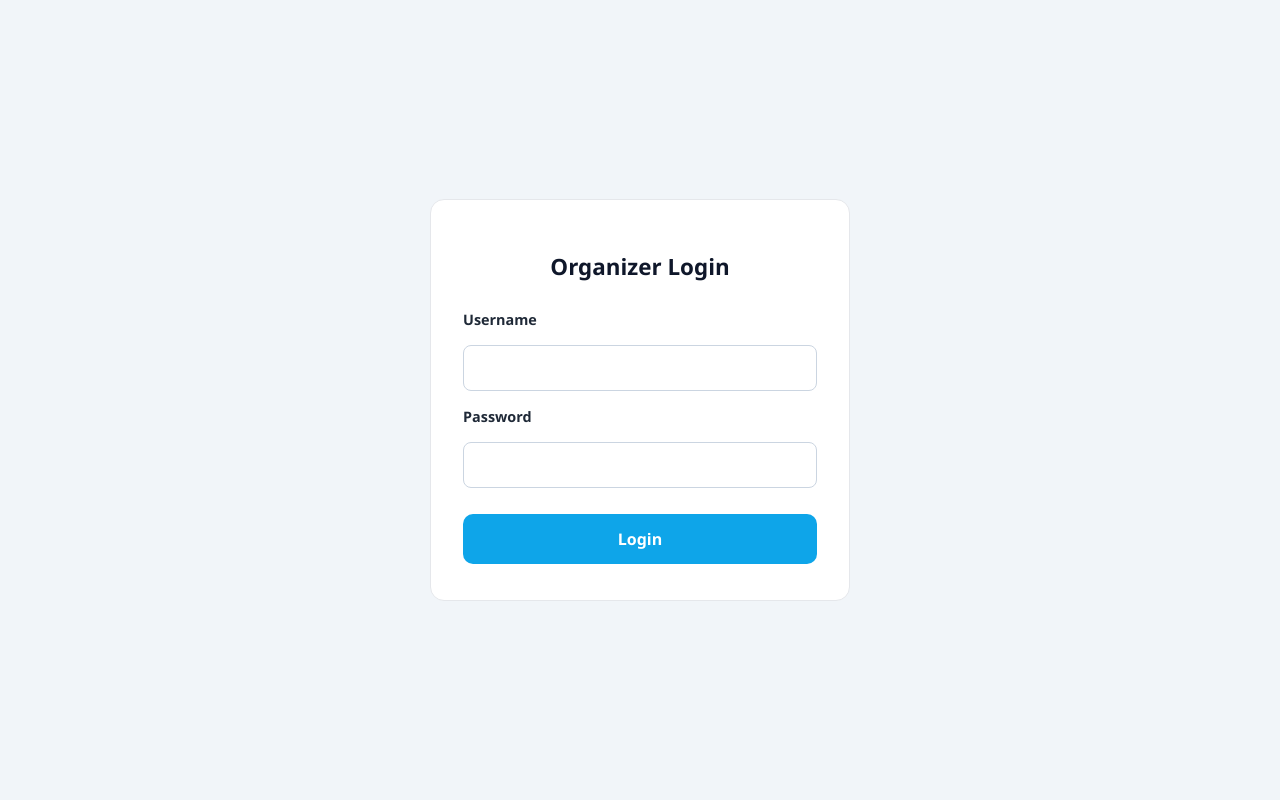
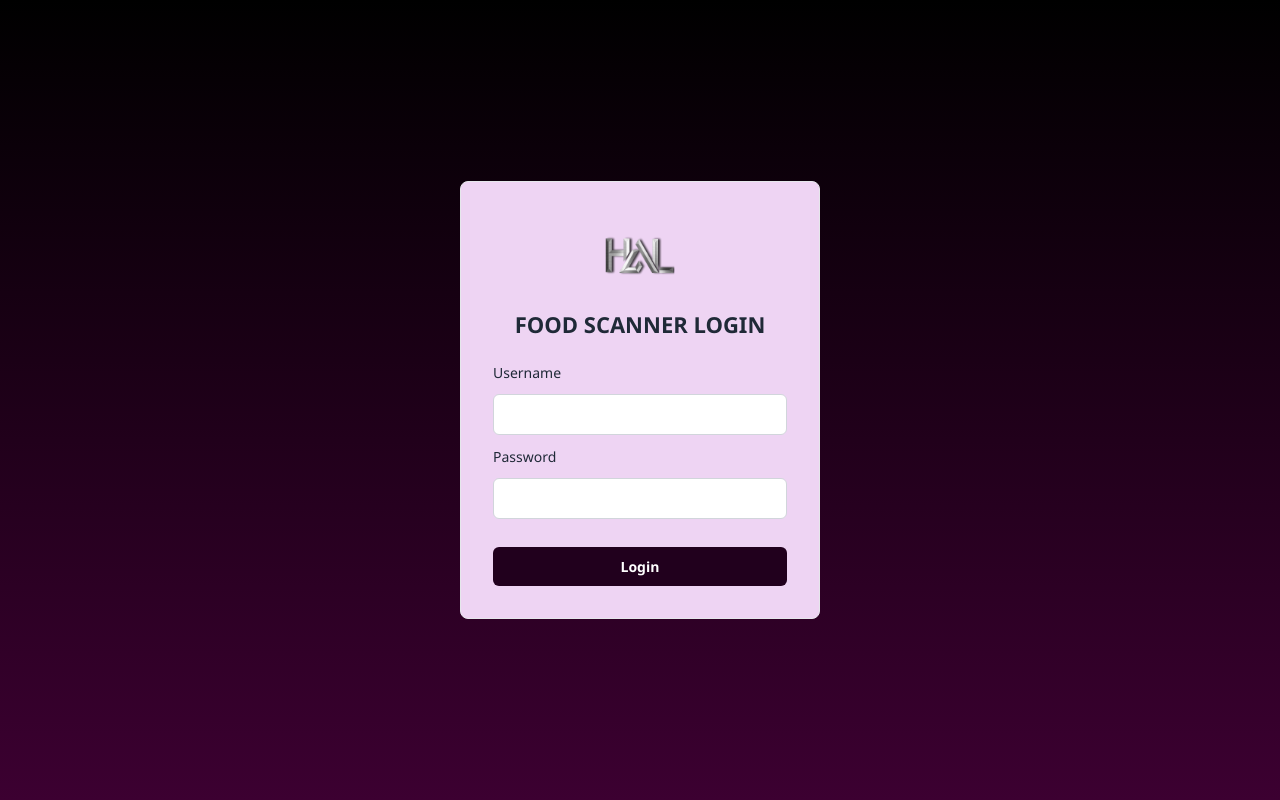
Before and after one commit to Muaaviya-cxd4t/hal-4.0manager, a Flask app: page /coordinator in a window 1280 px wide. Run offline with Flask 3, Linux system fonts and the light colour scheme.

Commit message:
Revise login page styles and content

```diff
--- a/templates/login.html
+++ b/templates/login.html
@@ -1,4 +1,4 @@
-<!DOCTYPE html>
+<!doctype html>
 <html lang="en">
   <head>
     <meta charset="UTF-8" />
@@ -13,77 +13,95 @@
 
       body {
         margin: 0;
-        min-height: 100vh;
+        height: 100vh;
         display: flex;
+        align-items: center;
         justify-content: center;
-        align-items: center;
-        background: #f1f5f9;
-        color: #0f172a;
+        background: linear-gradient(black, rgb(60, 0, 49));
       }
 
       .container {
-        width: 90%;
-        max-width: 420px;
-        background: #ffffff;
-        padding: 36px 32px;
-        border-radius: 14px;
+        width: 100%;
+        max-width: 360px;
+        background-color: #eed4f3;
+        padding: 32px;
+        border-radius: 8px;
         border: 1px solid #e5e7eb;
         text-align: center;
       }
 
+      .logo {
+        width: 80px;
+        height: auto;
+        margin-bottom: 16px;
+      }
+
       h1 {
-        font-size: 1.4rem;
+        margin-bottom: 24px;
+        color: #1f2937;
+        font-size: 22px;
         font-weight: 600;
-        margin-bottom: 28px;
-        color: #0f172a;
       }
 
       form {
         display: flex;
         flex-direction: column;
-        gap: 16px;
+        gap: 12px;
         text-align: left;
       }
 
       label {
-        font-size: 0.9rem;
-        font-weight: 600;
         color: #1f2937;
+        font-size: 14px;
+        font-weight: 500;
       }
 
       input {
-        padding: 12px;
-        border-radius: 8px;
-        border: 1px solid #cbd5e1;
-        font-size: 0.95rem;
+        padding: 10px 12px;
+        border-radius: 6px;
+        border: 1px solid #d1d5db;
+        font-size: 14px;
+        outline: none;
+      }
+
+      input:focus {
+        border-color: #0ea5e9;
       }
 
       input[type="submit"] {
-        margin-top: 10px;
-        padding: 14px;
-        border-radius: 10px;
+        margin-top: 16px;
+        background-color: #21001d;
+        color: #ffffff;
         border: none;
-        font-size: 1rem;
+        font-size: 14px;
         font-weight: 600;
-        background: #0ea5e9;
-        color: #ffffff;
+        padding: 10px;
+        border-radius: 6px;
         cursor: pointer;
       }
 
-      input[type="submit"]:active {
-        opacity: 0.85;
+      input[type="submit"]:hover {
+        background-color: #0284c7;
       }
     </style>
   </head>
 
   <body>
     <div class="container">
-      <h1>Organizer Login</h1>
-      <form method="POST" action="/login">
+      <img
+        src="{{ url_for('static', filename='Logo.png') }}"
+        style="width: 80px; height: auto; display: block; margin: 0 auto"
+      />
+
+      <h1>FOOD SCANNER LOGIN</h1>
+
+      <form method="POST" action="{{ url_for('login_food') }}">
         <label for="username">Username</label>
         <input type="text" id="username" name="username" required />
+
         <label for="password">Password</label>
         <input type="password" id="password" name="password" required />
+
         <input type="submit" value="Login" />
       </form>
     </div>
```
